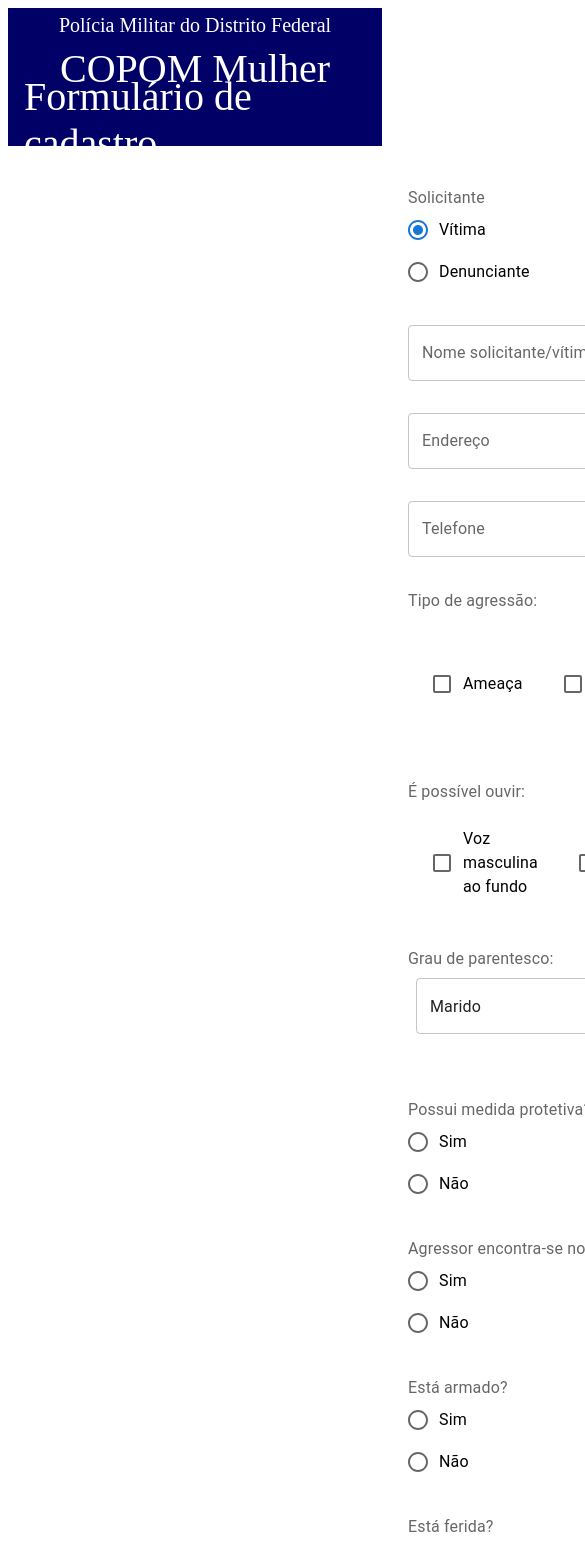
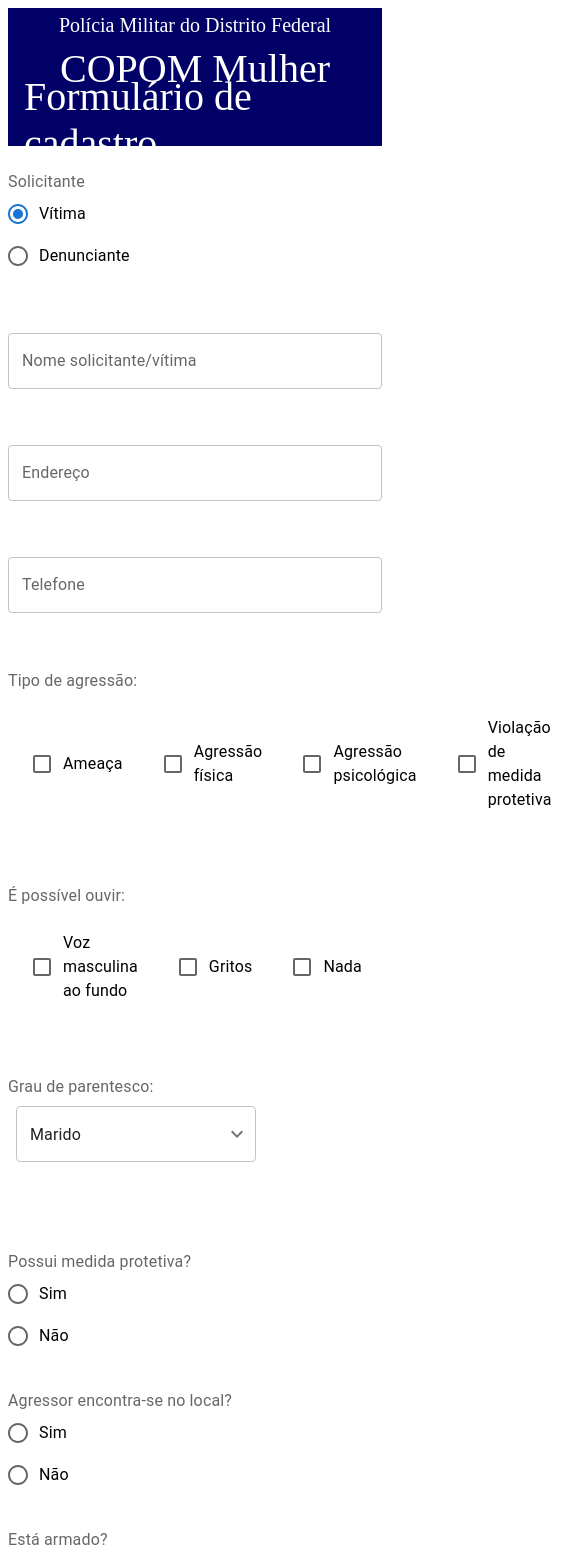
Before and after one commit to mpfarias/copom, a React (Vite) app: page / in a window 390 px wide. Shown: the top 1547 px of the page, 585 px wide, since content can reach past the window. Built offline with nearby package versions, Linux system fonts and the light colour scheme.

Commit message:
Implementando Responsividade

```diff
--- a/src/components/form/index.jsx
+++ b/src/components/form/index.jsx
@@ -94,13 +94,12 @@ ${criancas === 'true' ? 'Há crianças no local' : ''}
   };
 
   return (
+    <Grid container spacing={3}> {/* Adicionando um container Grid */}
+      <Grid item xs={12}> {/* Usando Grid item para cada seção do formulário */}
+
         <Box
-      my={3}
-      ml={50}
           sx={{
-        width: 600,
-        maxWidth: '100%',
-        marginTop: 5
+            mt: 3
           }}
           noValidate
           autoComplete="off"
@@ -116,9 +115,18 @@ ${criancas === 'true' ? 'Há crianças no local' : ''}
             <FormControlLabel value="vitima" control={<Radio />} label="Vítima" />
             <FormControlLabel value="denunciante" control={<Radio />} label="Denunciante" />
           </RadioGroup>
+        </Box>
+      </Grid>
+      <Grid item xs={12}>
         <TextField sx={{ marginBottom: 4 }} fullWidth id="outlined-basic-nome" onChange={e => handleChange('nomeVitima', e.target.value)} label="Nome solicitante/vítima" name="nomeVitima" variant="outlined" />
+      </Grid>
+      <Grid item xs={12}>
         <TextField sx={{ marginBottom: 4 }} fullWidth id="outlined-basic-endereco" label="Endereço" name="endereco" onChange={e => handleChange('endereco', e.target.value)} variant="outlined" />
+      </Grid>
+      <Grid item xs={12}>
         <TextField sx={{ marginBottom: 4 }} type="number" inputProps={{ maxLength: 11 }} onChange={handleTelefoneChange} fullWidth id="outlined-basic-telefone" label="Telefone" name="telefone" variant="outlined" />
+      </Grid>
+      <Grid item xs={12}>
         <FormLabel id="demo-controlled-checkbox-group">Tipo de agressão:</FormLabel>
         <Box sx={{ display: 'flex', gap: 3, padding: 3, marginBottom: 3 }}>
           <FormControlLabel
@@ -158,6 +166,8 @@ ${criancas === 'true' ? 'Há crianças no local' : ''}
             label="Violação de medida protetiva"
           />
         </Box>
+      </Grid>
+      <Grid item xs={12}>
         <FormLabel id="demo-controlled-checkbox-group">É possível ouvir:</FormLabel>
         <Box sx={{ display: 'flex', gap: 3, padding: 3, marginBottom: 3 }}>
           <FormControlLabel
@@ -188,7 +198,8 @@ ${criancas === 'true' ? 'Há crianças no local' : ''}
             label="Nada"
           />
         </Box>
-
+        </Grid>
+      <Grid item xs={12}>
         <FormLabel id="demo-controlled-radio-buttons-group">Grau de parentesco:</FormLabel>
         <Box sx={{ display: 'flex', gap: 3, padding: 1, marginBottom: 3 }}>
           <Select
@@ -227,6 +238,8 @@ ${criancas === 'true' ? 'Há crianças no local' : ''}
             />
           )}
         </Box>
+        </Grid>
+      <Grid item xs={12}>
         <FormLabel id="demo-controlled-radio-buttons-group">Possui medida protetiva?</FormLabel>
         <RadioGroup
           value={medida}
@@ -284,8 +297,8 @@ ${criancas === 'true' ? 'Há crianças no local' : ''}
           <FormControlLabel value="true" control={<Radio />} label="Sim" />
           <FormControlLabel value="false" control={<Radio />} label="Não" />
         </RadioGroup>
-
-      <Grid item xs={1} sx={{ mt: 5 }}>
+        </Grid>
+        <Grid item xs={12} sx={{ mt: 3 }}>
           <FormLabel id="demo-controlled-radio-buttons-group" component="legend">Copie o texto abaixo e cole no campo NARRATIVA do CAD:</FormLabel>
           <TextField
             sx={{
@@ -304,6 +317,6 @@ ${criancas === 'true' ? 'Há crianças no local' : ''}
             }}
           />
         </Grid>
-    </Box>
+      </Grid>
       );
 }
```
Lines whose indentation alone changed are shown as unchanged.
